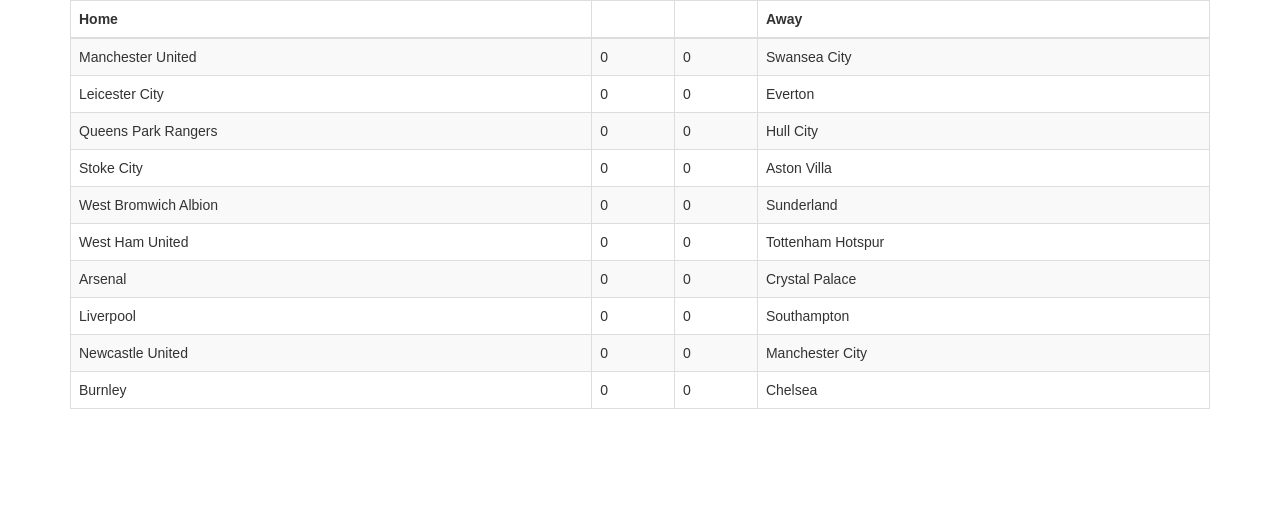
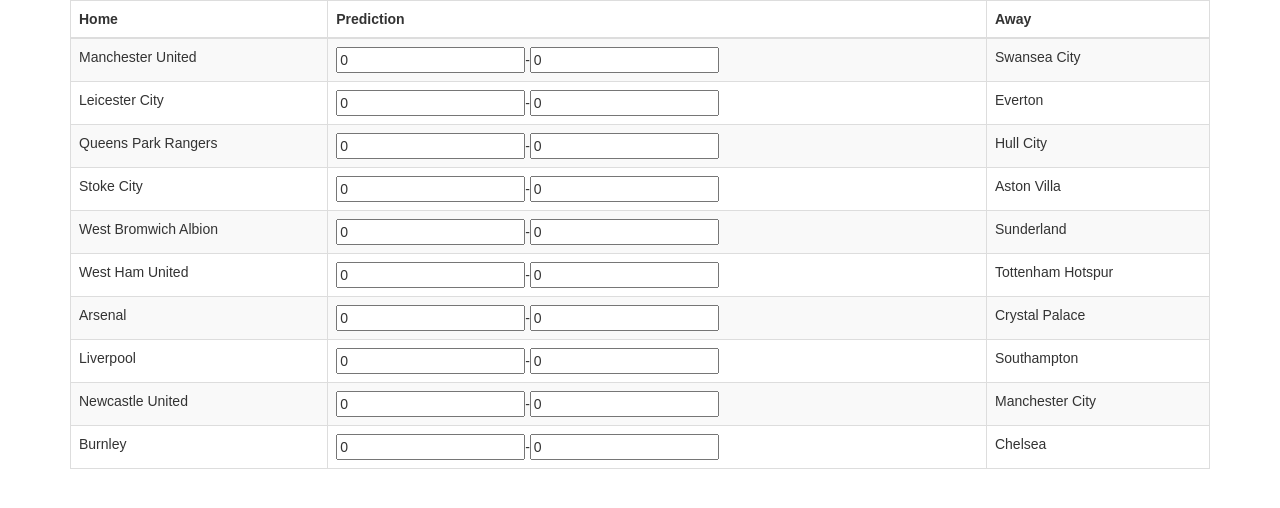
Before and after one commit to atomcorp/pp-react, a React (Create React App) app: page / in a window 1280 px wide. Shown: the top 508 px of the page. Built offline with nearby package versions, Linux system fonts and the light colour scheme.

Commit message:
got state working for inputting scores, next up: lifting it up

```diff
--- a/src/App.js
+++ b/src/App.js
@@ -2,8 +2,10 @@
 import './App.css';
 // fixtures is an array of fixture objects
 import fixtures from './data/fixtures.js';
+import {FixtureList} from './components/fixture-list.jsx';
 
 class App extends Component {
+
 
   render() {
     return (
@@ -20,43 +22,4 @@
   }
 }
 
-function FixtureList(props) {
-
-  const fixtures = props.fixtures.map((fixture) => {
-    return <Fixture key={fixture.id} home={fixture.home} away={fixture.away} />;
-  });
-
-  // this will need to print one fixture for length of fixture list
-  return (
-    <table className="table table-striped table-bordered">
-      <thead>
-        <tr>
-          <th>Home</th>
-          <th></th>
-          <th></th>
-          <th>Away</th>
-        </tr>
-      </thead>
-      <tbody>
-        {fixtures}
-      </tbody>
-    </table>
-  );
-}
-
-function Fixture(props) {
-  // props will be fixture
-  // take 2 team names
-  // and print the tds
-  return (
-    <tr>
-      <td>{props.home}</td>
-      <td>0</td>
-      <td>0</td>
-      <td>{props.away}</td>
-    </tr>
-  );
-}
-
-
 export default App;
--- /dev/null
+++ b/src/components/fixture-list.jsx
@@ -0,0 +1,26 @@
+import React from 'react';
+
+import {Fixture} from './fixture.jsx';
+
+export function FixtureList(props) {
+
+  const fixtures = props.fixtures.map((fixture) => {
+    return <Fixture id={fixture.id} key={fixture.id} home={fixture.home} away={fixture.away} />;
+  });
+
+  // this will need to print one fixture for length of fixture list
+  return (
+    <table className="table table-striped table-bordered">
+      <thead>
+        <tr>
+          <th>Home</th>
+          <th>Prediction</th>
+          <th>Away</th>
+        </tr>
+      </thead>
+      <tbody>
+        {fixtures}
+      </tbody>
+    </table>
+  );
+}
--- /dev/null
+++ b/src/components/fixture.jsx
@@ -0,0 +1,41 @@
+import React, { Component } from 'react';
+
+export class Fixture extends Component {
+  constructor(props) {
+    super(props);
+    this.state = {
+      prediction: {
+        home: 0,
+        away: 0
+      }
+    }
+    this.onChange = this.onChange.bind(this);
+  }
+
+  onChange(event, team) {
+    const score = parseInt(event.target.value, 10);
+    // https://stackoverflow.com/a/38779819/2368141
+    this.setState((prevState) => {
+      prevState.prediction[team] = score;
+      return prevState;
+    })
+  }
+
+  // props will be fixture
+  // take 2 team names
+  // and print the tds
+  render() {
+    return (
+      <tr>
+        <td>{this.props.home}</td>
+        <td>
+          {/* on change */}
+          <input type="number" value={this.state.prediction.home} onChange={(event) => this.onChange(event, "home")} />
+          -
+          <input type="number" value={this.state.prediction.away} onChange={(event) => this.onChange(event, "away")} />
+        </td>
+        <td>{this.props.away}</td>
+      </tr>
+    );
+  }
+}
```
Also changed, not shown: src/data/prediction.js (added, +21 -0 lines), src/data/result.js (added, +21 -0 lines).
